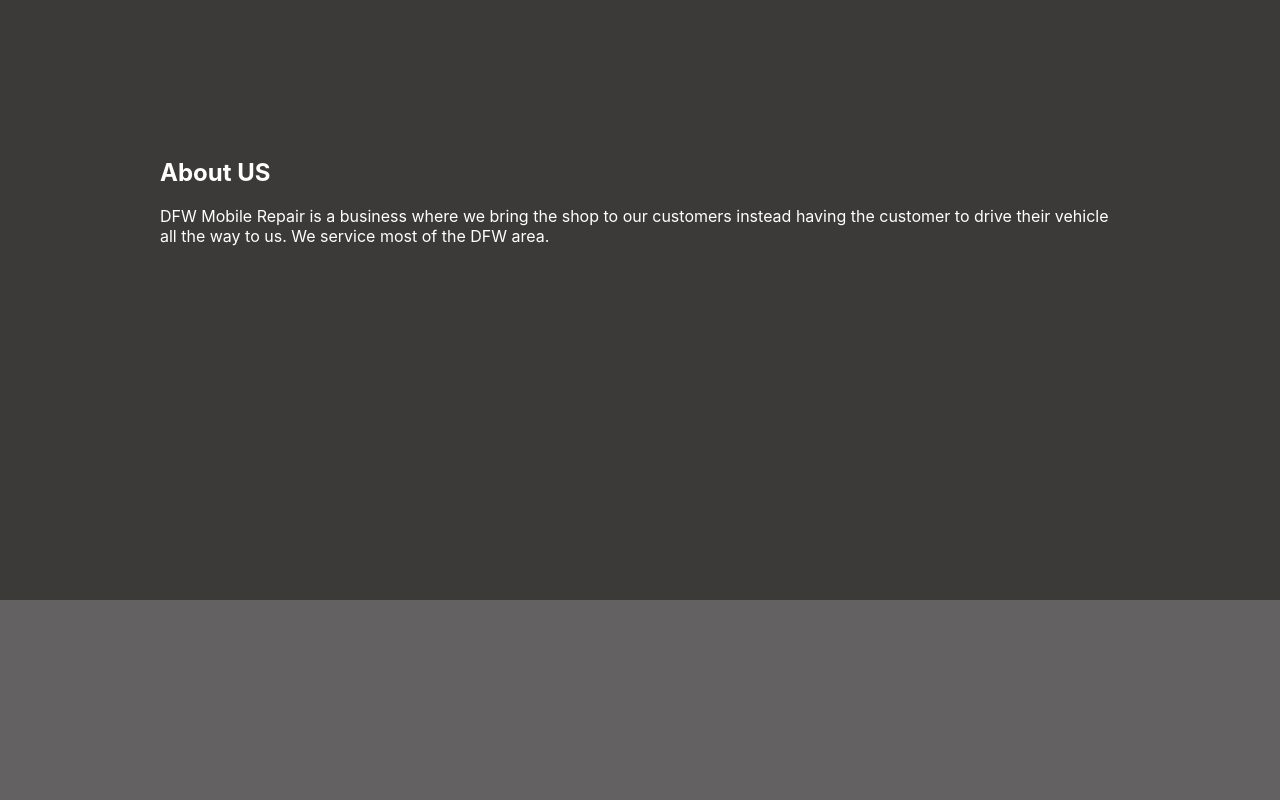
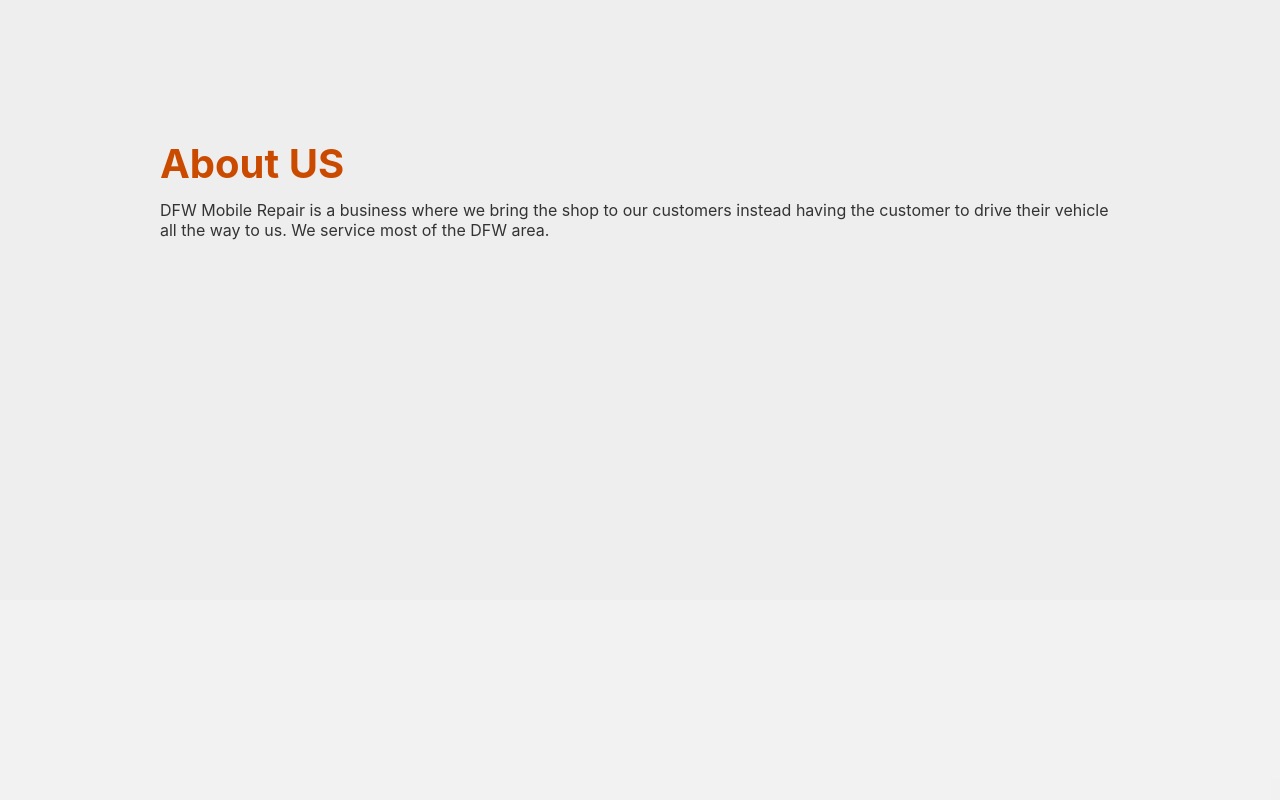
Before and after one commit to HypernovaTX/DFWMobileRepair, a React (Create React App) app in the folder DFW-Mobile/: page / in a window 1280 px wide. Shown: the part 1000-1800 px from the top of the page. Built offline with nearby package versions, Linux system fonts and the light colour scheme.

Commit message:
basic css

```diff
--- a/DFW-Mobile/src/index.css
+++ b/DFW-Mobile/src/index.css
@@ -5,13 +5,21 @@ body {
     sans-serif;
   -webkit-font-smoothing: antialiased;
   -moz-osx-font-smoothing: grayscale;
-  background-color: rgb(60, 58, 57);
+  background-color: #EEE;
   overflow-x: hidden;
   scroll-snap-type: y mandatory;
 }
 
 img {
   user-select: none;
+}
+
+h2 {
+  font-size: 2.5em;
+  color: rgb(202, 74, 0);
+  line-height: 1em;
+  margin-block-start: 0em;
+  margin-block-end: 0em;
 }
 
 code {
@@ -100,7 +108,7 @@ code {
   .section1-box {
     width: 75%;
     margin: auto;
-    color: #FFF;
+    color: #333;
   }
   .section2 {
     background: rgba(255,255,255,0.2);
```
